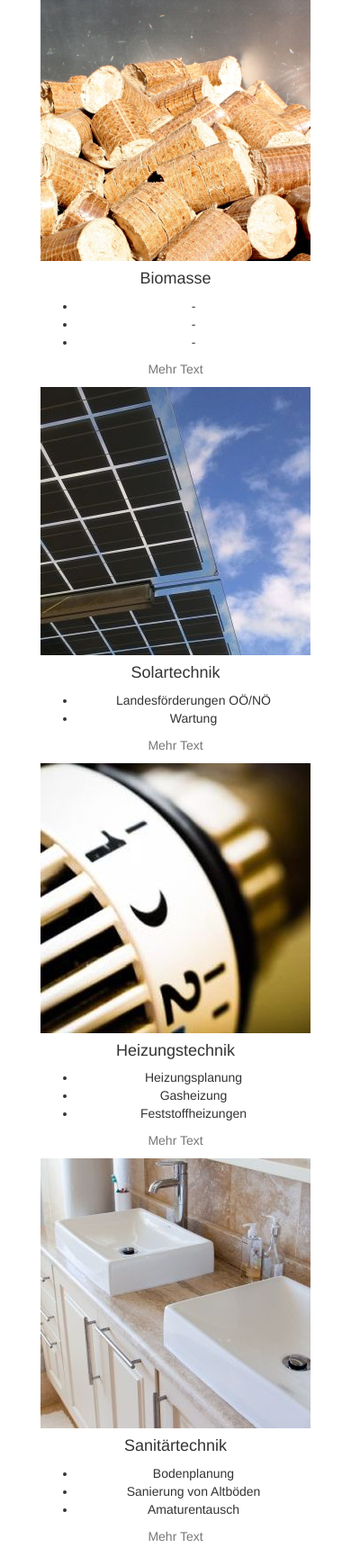
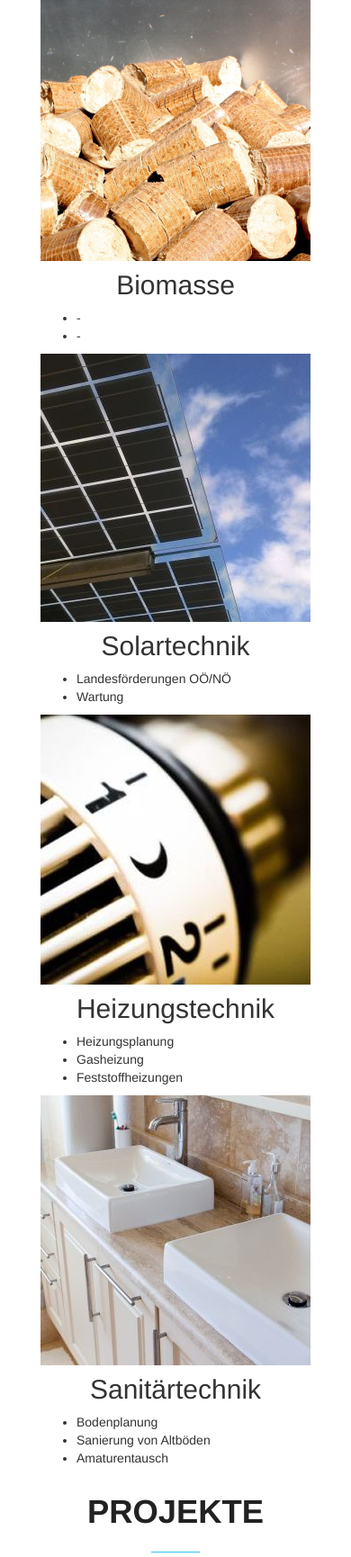
Before and after one commit to MrGatzi/Ertl_Webseite, a plain HTML site: page www/index.html in a window 390 px wide. Shown: the part 752-2482 px from the top of the page at 90% size. Drawn offline with Linux system fonts and the light colour scheme; some packages are replaced by stand-ins of ours; files whose address does not match are found by name.

Commit message:
still responsive
still responsive

```diff
--- a/www/css/main.css
+++ b/www/css/main.css
@@ -57,3 +57,10 @@ body {
 	  display: inline-block;
 	  margin: auto;
   }
+  ul>li {
+    text-align: left;
+}
+
+ h4 {
+	 font-size: 30px;
+ }
--- a/www/index.html
+++ b/www/index.html
@@ -113,19 +113,17 @@
 					</div>
 				</div>
             <div class="row text-center">
-				<div class="col-md-3 col-sm-6 col-xs-12" style="display:inline-block">
+				<div class="col-md-3 col-xs-12" style="display:inline-block">
                     <div class="services_center">
                         <img src="./img/Biomasse.png" class="img-responsive">
 						<h4 class="service-heading">Biomasse</h4>
 						<ul>
 							<li>-</li>
 							<li>-</li>
-							<li>-</li>
 						</ul>
-						<p class="text-muted">Mehr Text</p>
                     </div>
 				</div>
-                <div class="col-md-3 col-sm-6 col-xs-12" style="display:inline-block">
+                <div class="col-md-3 col-xs-12" style="display:inline-block">
                     <div class="services_center">
                         <img src="./img/solartechnik.jpg" class="img-responsive">
 						<h4 class="service-heading">Solartechnik</h4>
@@ -133,10 +131,9 @@
 							<li>Landesförderungen OÖ/NÖ</li>
 							<li>Wartung</li>
 						</ul>
-						<p class="text-muted">Mehr Text</p>
                     </div>
                 </div>
-                <div class="col-md-3 col-sm-6 col-xs-12" style="display:inline-block">
+                <div class="col-md-3 col-xs-12" style="display:inline-block">
                     <div class="services_center">
                         <img src="./img/heizung.jpeg" class="img-responsive">
 						<h4 class="service-heading">Heizungstechnik</h4>
@@ -145,10 +142,9 @@
 							<li>Gasheizung</li>
 							<li>Feststoffheizungen</li>
 						</ul>
-						<p class="text-muted">Mehr Text</p>
                     </div>
                 </div>
-                <div class="col-md-3 col-sm-6 col-xs-12"style="display:inline-block">
+                <div class="col-md-3 col-xs-12"style="display:inline-block">
                     <div class="services_center">
                         <img src="./img/sanitaer.jpg" class="img-responsive" >
 						<h4 class="service-heading">Sanitärtechnik</h4>
@@ -157,7 +153,6 @@
 							<li>Sanierung von Altböden</li>
 							<li>Amaturentausch</li>
 						</ul>
-						<p class="text-muted">Mehr Text</p>
                     </div>
                 </div>
             </div>
```
